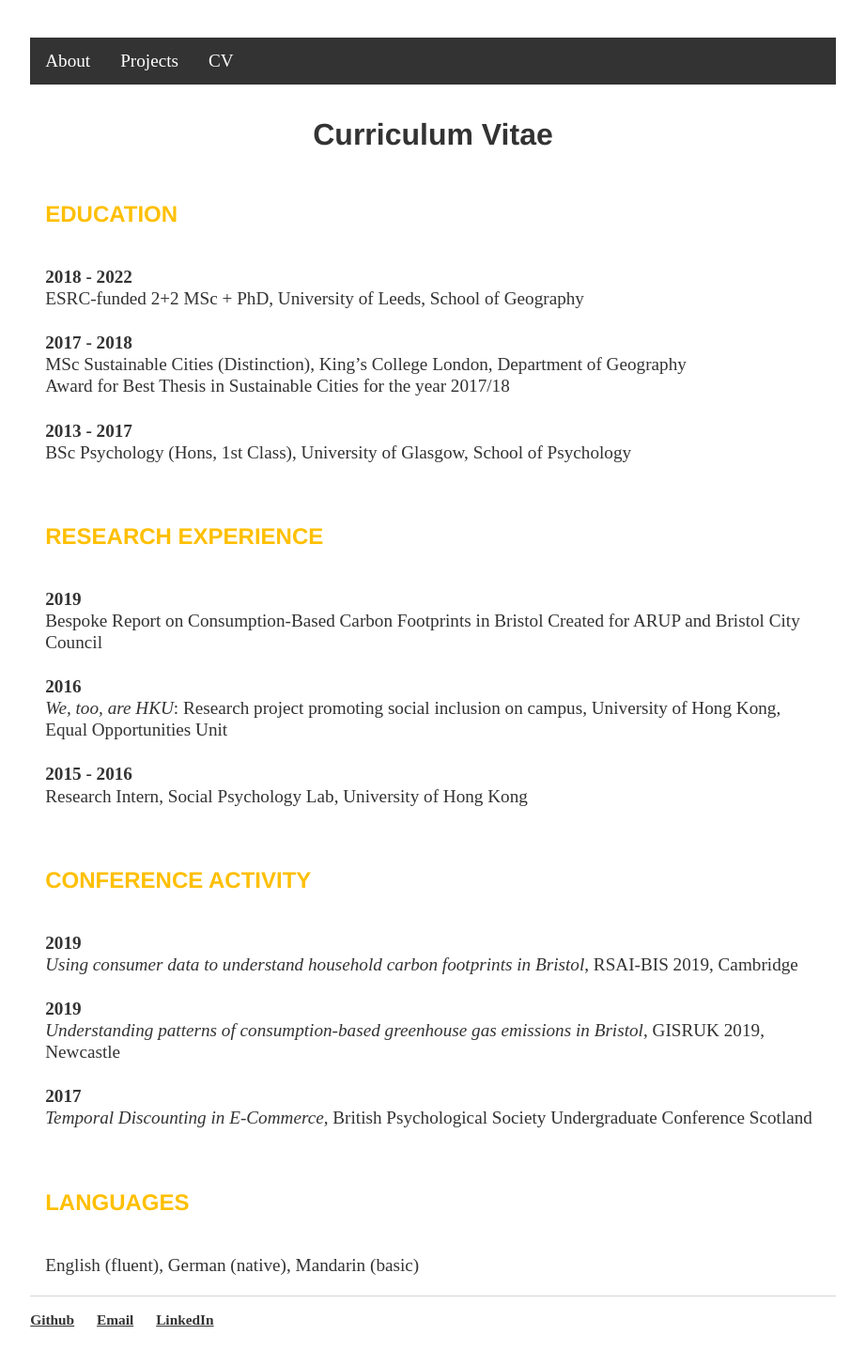
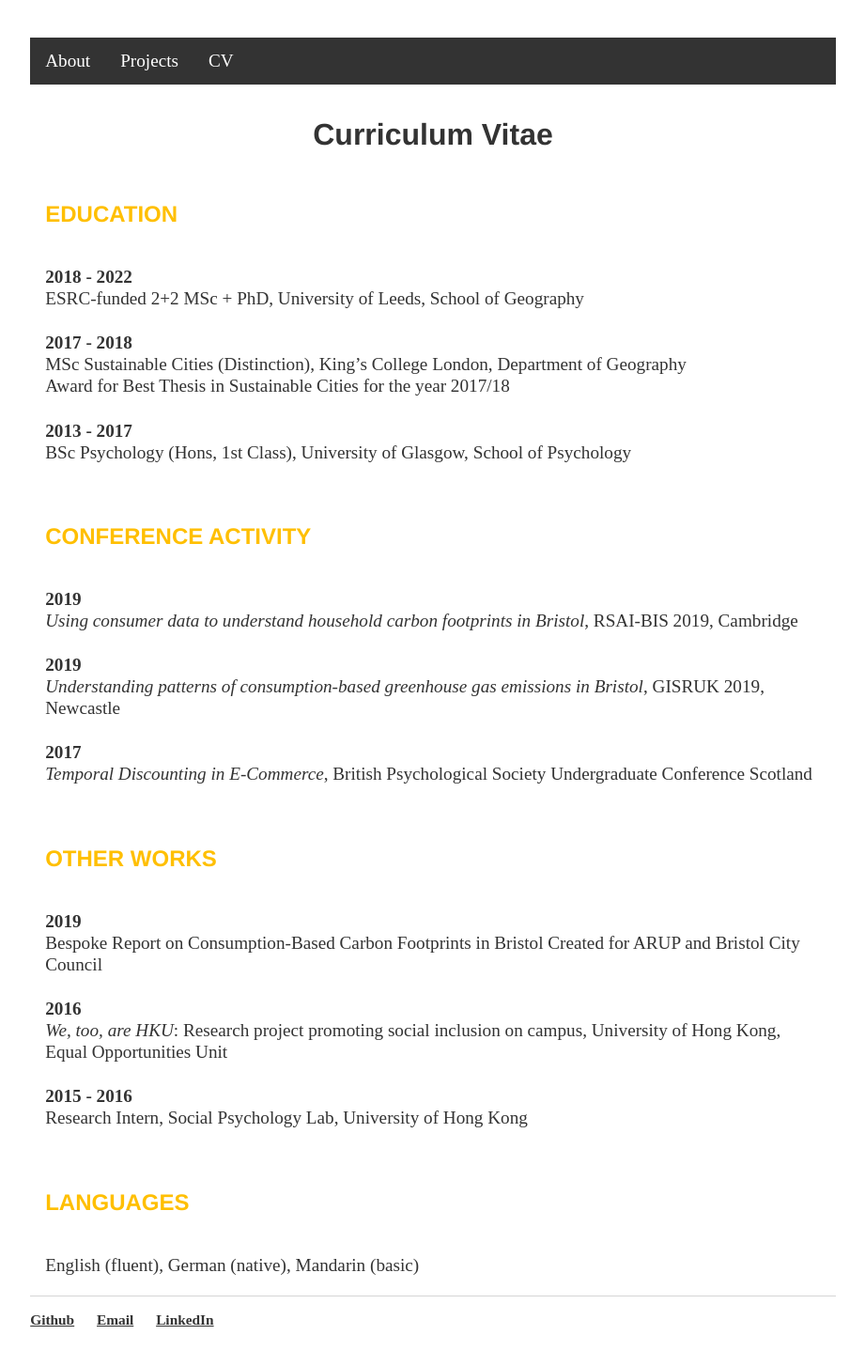
Before and after one commit to lena-kilian/lena-kilian.github.io, a Jekyll site: the page built from cv/index.md, in a window 1280 px wide. Shown: the whole page at 94% size, without its empty margins (179-1100 px from the left). Built offline with Jekyll 4.4.1, drawn with Linux system fonts in a browser that asks for light colours; our own code applies the rules of GitHub Pages for plain Markdown files; some of the changed lines change nothing that is shown.

Commit message:
Update index.md

```diff
--- a/cv/index.md
+++ b/cv/index.md
@@ -16,19 +16,6 @@ BSc Psychology (Hons, 1st Class), University of Glasgow, School of Psychology
 
 |
 
-### RESEARCH EXPERIENCE
-
-**2019**<br/>
-Bespoke Report on Consumption-Based Carbon Footprints in Bristol Created for ARUP and Bristol City Council
-
-**2016**<br/>
-*We, too, are HKU*: Research project promoting social inclusion on campus, University of Hong Kong, Equal Opportunities Unit
-
-**2015 - 2016**<br/>
-Research Intern, Social Psychology Lab, University of Hong Kong
-
-|
-
 ### CONFERENCE ACTIVITY
 
 **2019**<br/>
@@ -42,6 +29,19 @@ Research Intern, Social Psychology Lab, University of Hong Kong
 
 |
 
+### OTHER WORKS
+
+**2019**<br/>
+Bespoke Report on Consumption-Based Carbon Footprints in Bristol Created for ARUP and Bristol City Council
+
+**2016**<br/>
+*We, too, are HKU*: Research project promoting social inclusion on campus, University of Hong Kong, Equal Opportunities Unit
+
+**2015 - 2016**<br/>
+Research Intern, Social Psychology Lab, University of Hong Kong
+
+|
+
 ### LANGUAGES
 English (fluent), German (native), Mandarin (basic)
 <br/>
```
